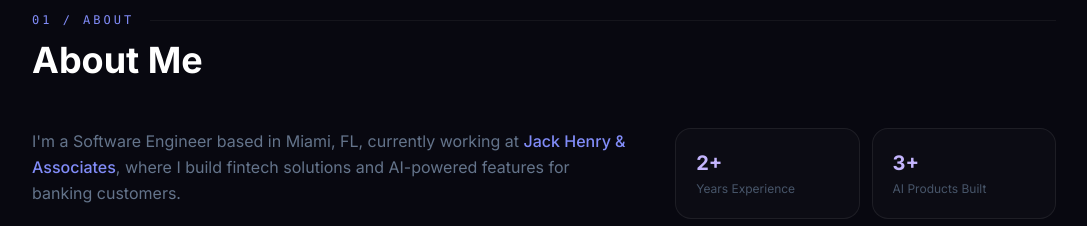
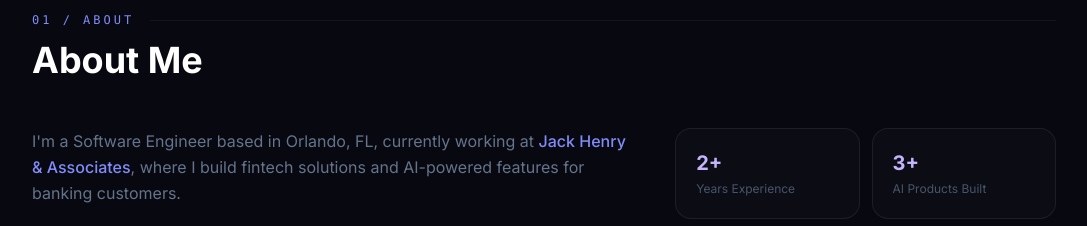
Before and after one commit to Step20/portfolio-page4, a React (Vite) app: page / in a window 1280 px wide. Shown: the part 900-1126 px from the top of the page, without its empty margins (96-1183 px from the left). Built offline with nearby package versions, Linux system fonts and the light colour scheme.

Commit message:
place change

```diff
--- a/src/components/About.tsx
+++ b/src/components/About.tsx
@@ -54,7 +54,7 @@ export default function About() {
             style={{ color: "#64748b" }}
           >
             <p>
-              I'm a Software Engineer based in Miami, FL, currently working at{" "}
+              I'm a Software Engineer based in Orlando, FL, currently working at{" "}
               <span style={{ color: "#818cf8" }} className="font-medium">
                 Jack Henry &amp; Associates
               </span>
```
